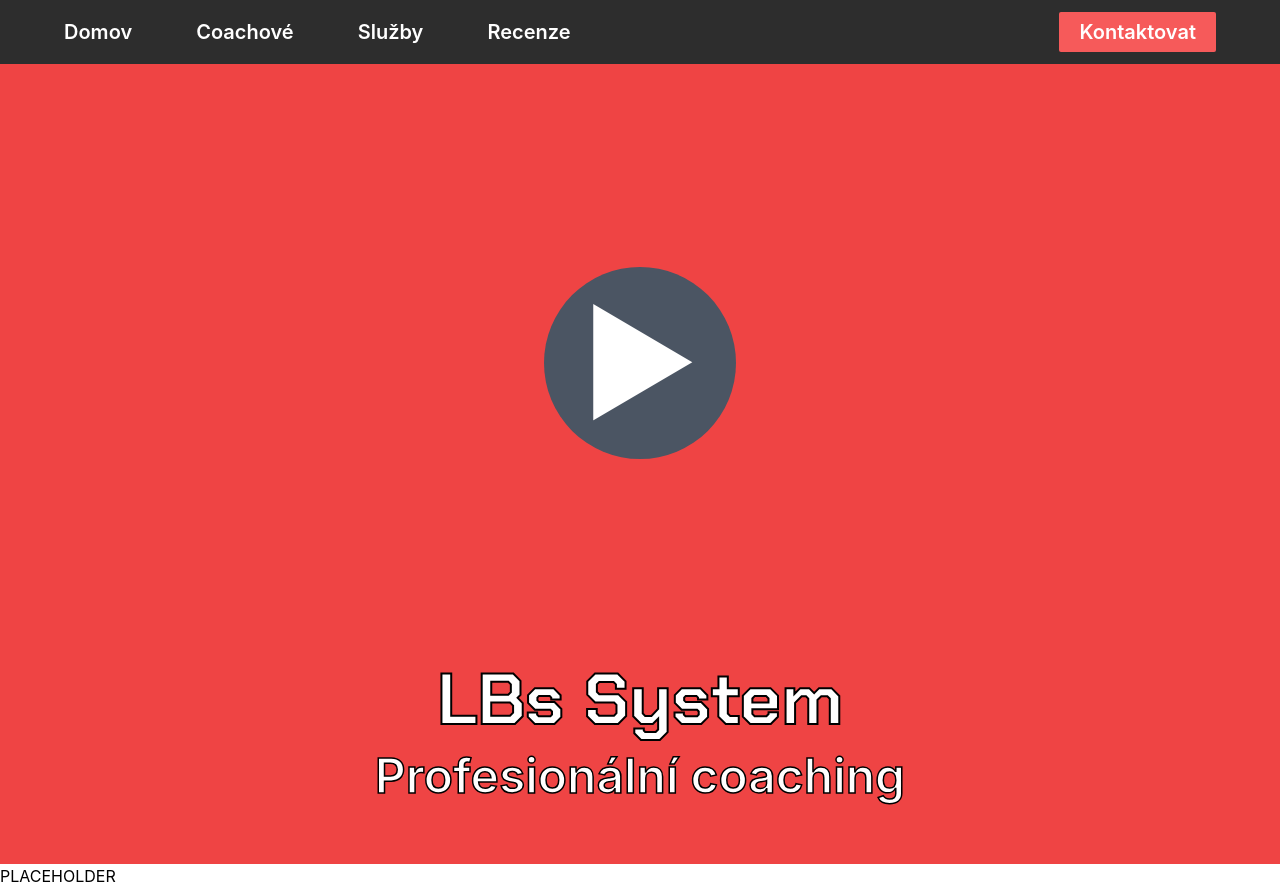
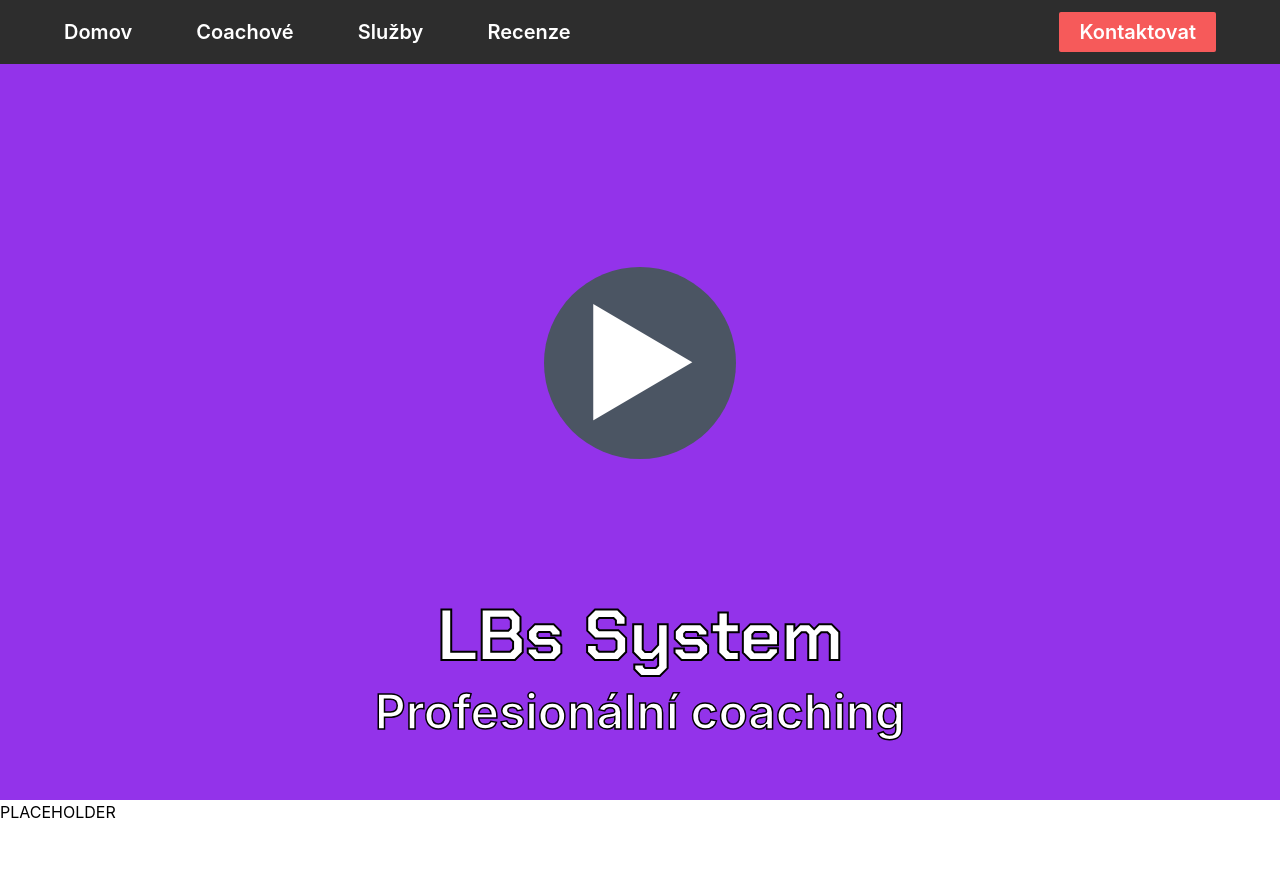
Before and after one commit to aeggydev/lbs-system, a Next.js app: page / in a window 1280 px wide. After the commit the page ends 864 px from the top, so only its background shows below. Built offline with nearby package versions, Linux system fonts and the light colour scheme.

Commit message:
Fix sizing of index / add purple placeholder bg

```diff
--- a/pages/index.tsx
+++ b/pages/index.tsx
@@ -2,8 +2,8 @@ import type { NextPage } from "next";
 
 const Home: NextPage = () => {
   return (
-    <div className="w-full min-h-full bg-red-500">
-      <div className="grid min-h-full">
+    <div className="w-full min-h-full">
+      <div className="grid min-h-screen bg-purple-600 -mt-16">
         <div className="absolute top-1/3 bg-gray-600 w-48 h-48 place-self-center rounded-full grid place-items-center select-none text-9xl text-white">
           ▶
         </div>
```
